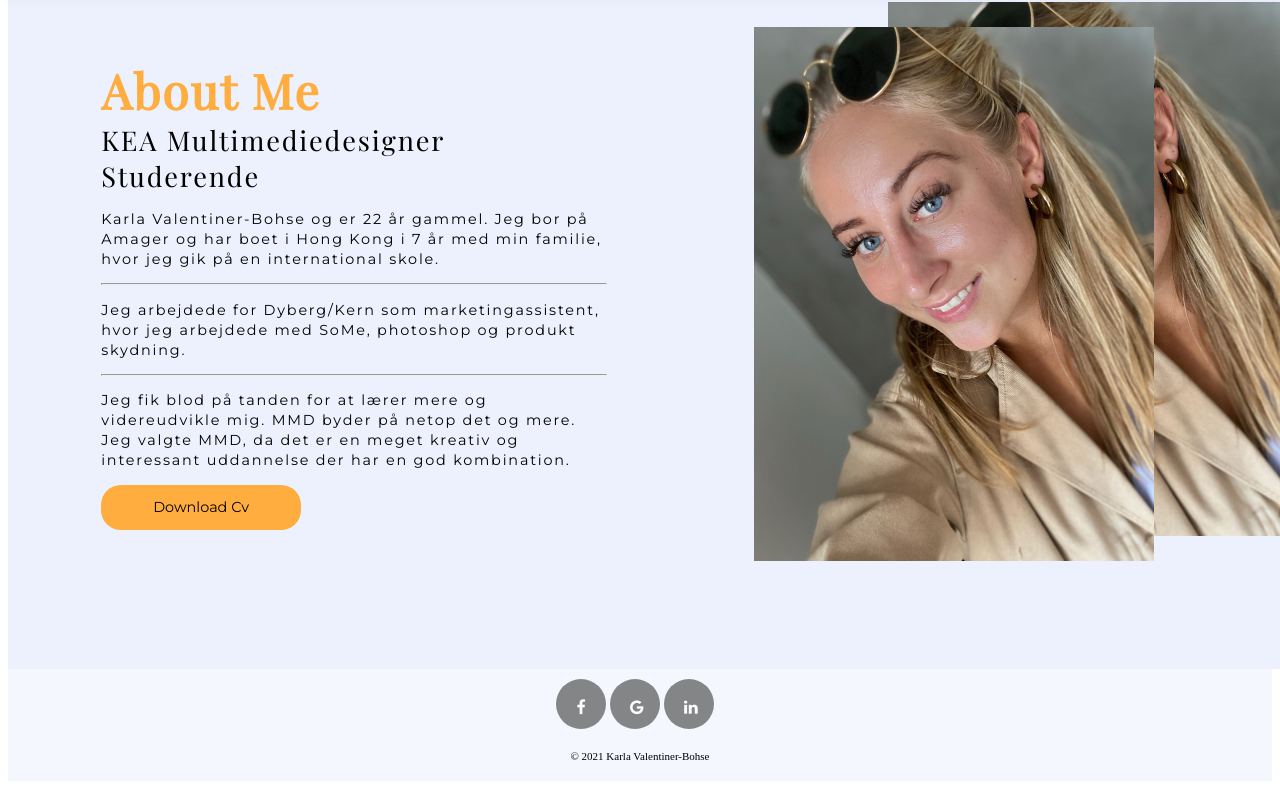
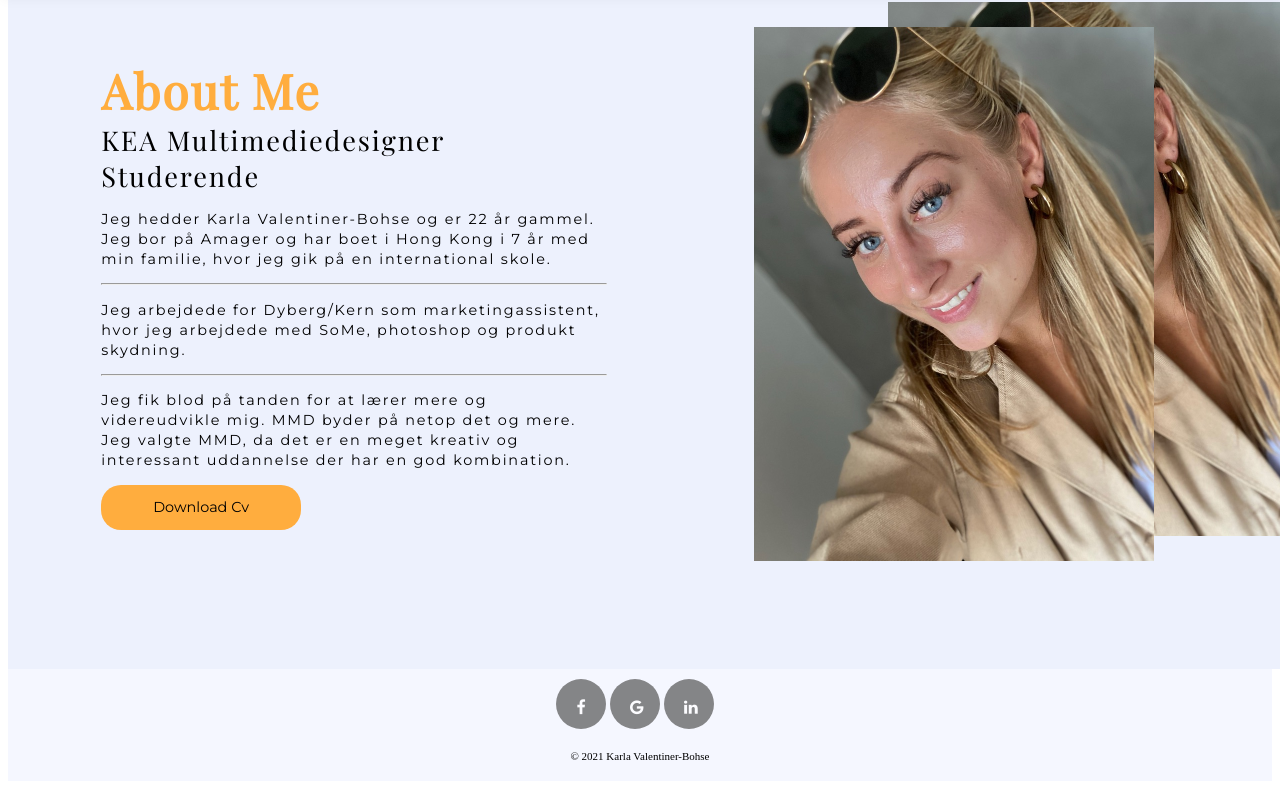
Before and after one commit to karl9085/Eksamsopgave, a plain HTML site: page about.html in a window 1280 px wide. Shown: the part 139-928 px from the top of the page. Drawn offline with nearby package versions, Linux system fonts and the light colour scheme; files whose address does not match are found by name.

Commit message:
stavefejl

```diff
--- a/about.html
+++ b/about.html
@@ -46,7 +46,7 @@
         <div class="about_text">
             <h1>About Me</h1>
             <h2>KEA Multimediedesigner Studerende </h2>
-            <p>Karla Valentiner-Bohse og er 22 år gammel. Jeg bor på Amager og har boet i Hong Kong i 7 år med min familie, hvor jeg gik på en international skole.
+            <p>Jeg hedder Karla Valentiner-Bohse og er 22 år gammel. Jeg bor på Amager og har boet i Hong Kong i 7 år med min familie, hvor jeg gik på en international skole.
 
                 <hr class="streg" />
 
@@ -88,4 +88,6 @@
     </footer>
 
     <script src="script.js"></script>
-</body></html>
+</body>
+
+</html>
```
